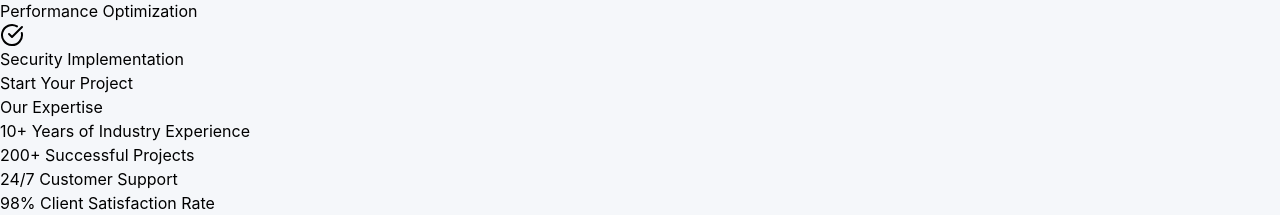
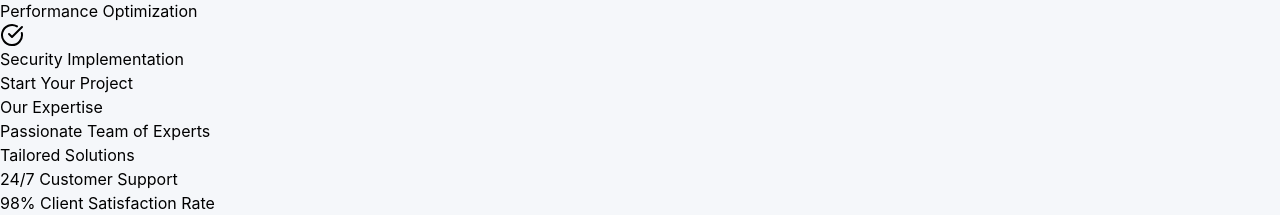
Before and after one commit to iamvishukr/Shrote, a React (Vite) app: page / in a window 1280 px wide. Shown: the part 2685-2900 px from the top of the page. Built offline with nearby package versions, Linux system fonts and the light colour scheme.

Commit message:
Updated Why choose us

```diff
--- a/src/Components/About.jsx
+++ b/src/Components/About.jsx
@@ -188,11 +188,11 @@ const handleStartProject = () => {
               <ul className="space-y-4">
                 <li className="flex items-center space-x-3">
                   <div className="h-2 w-2 bg-blue-500 rounded-full"></div>
-                  <span>10+ Years of Industry Experience</span>
+                  <span>Passionate Team of Experts</span>
                 </li>
                 <li className="flex items-center space-x-3">
                   <div className="h-2 w-2 bg-blue-500 rounded-full"></div>
-                  <span>200+ Successful Projects</span>
+                  <span>Tailored Solutions</span>
                 </li>
                 <li className="flex items-center space-x-3">
                   <div className="h-2 w-2 bg-blue-500 rounded-full"></div>
```
